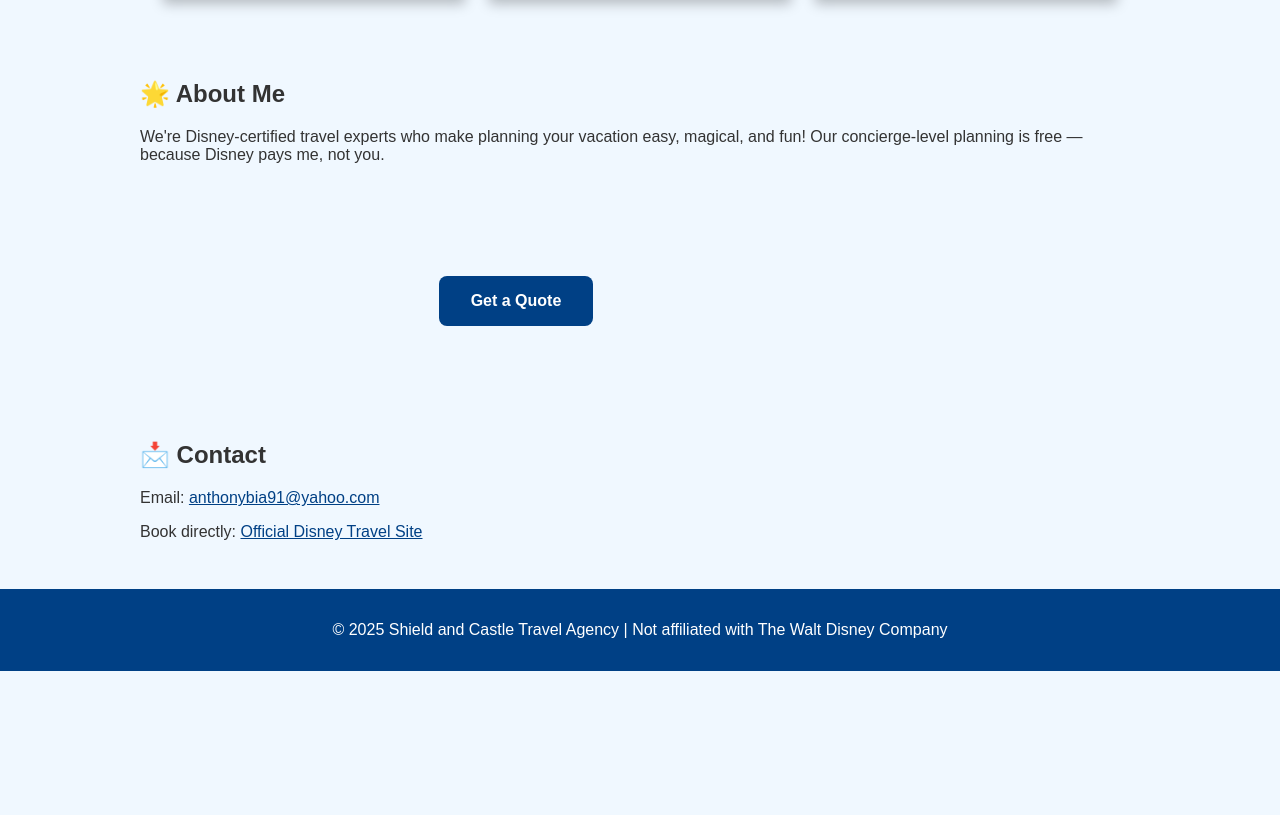
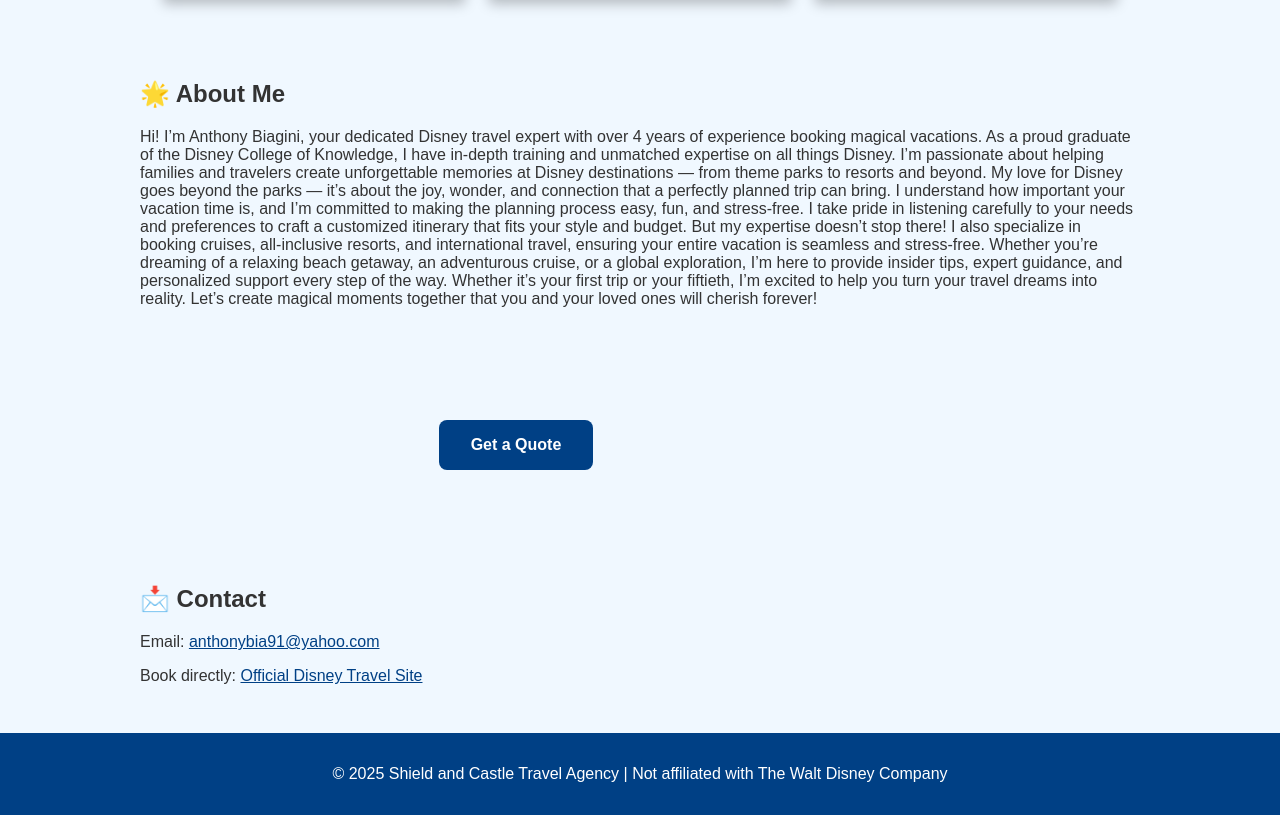
Before and after one commit to Anthonyb888/Anthonyb888.github.io, a plain HTML site: page index.html in a window 1280 px wide. Shown: the part 1580-2395 px from the top of the page. Before the commit the page ends 2251 px from the top, so only its background shows below. Drawn offline with Linux system fonts and the light colour scheme; a web font is replaced by a local one.

Commit message:
Update index.html

```diff
--- a/index.html
+++ b/index.html
@@ -455,7 +455,13 @@
 
   <section id="about" class="section">
     <h2>🌟 About Me</h2>
-    <p>We're Disney-certified travel experts who make planning your vacation easy, magical, and fun! Our concierge-level planning is free — because Disney pays me, not you.</p>
+    <p>Hi! I’m Anthony Biagini, your dedicated Disney travel expert with over 4 years of experience booking magical vacations. As a proud graduate of the Disney College of Knowledge, I have in-depth training and unmatched expertise on all things Disney. I’m passionate about helping families and travelers create unforgettable memories at Disney destinations — from theme parks to resorts and beyond.
+
+My love for Disney goes beyond the parks — it’s about the joy, wonder, and connection that a perfectly planned trip can bring. I understand how important your vacation time is, and I’m committed to making the planning process easy, fun, and stress-free. I take pride in listening carefully to your needs and preferences to craft a customized itinerary that fits your style and budget.
+
+But my expertise doesn’t stop there! I also specialize in booking cruises, all-inclusive resorts, and international travel, ensuring your entire vacation is seamless and stress-free. Whether you’re dreaming of a relaxing beach getaway, an adventurous cruise, or a global exploration, I’m here to provide insider tips, expert guidance, and personalized support every step of the way.
+
+Whether it’s your first trip or your fiftieth, I’m excited to help you turn your travel dreams into reality. Let’s create magical moments together that you and your loved ones will cherish forever!</p>
   </section>
 
   <!-- Get a Quote Button -->
```
